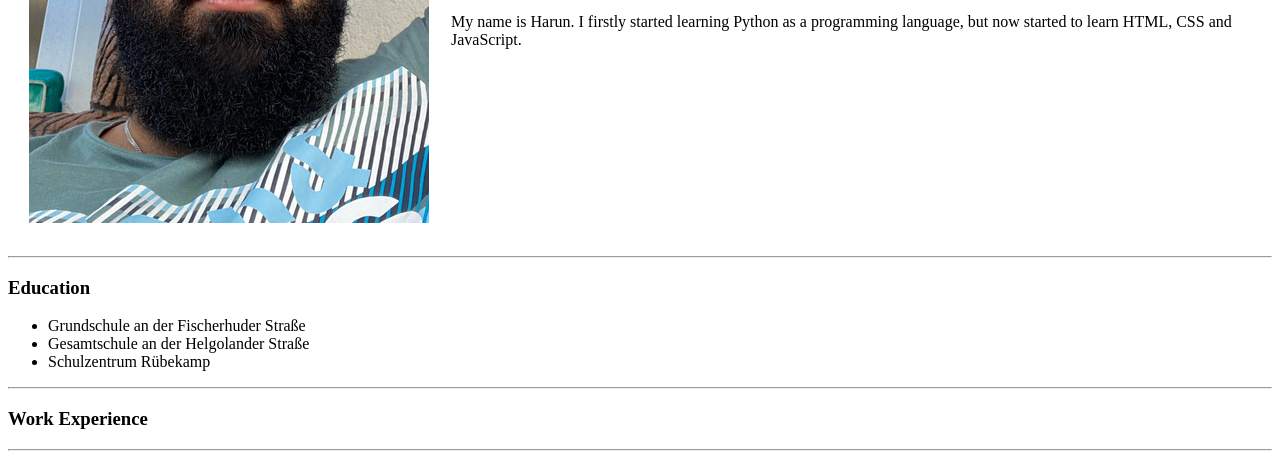
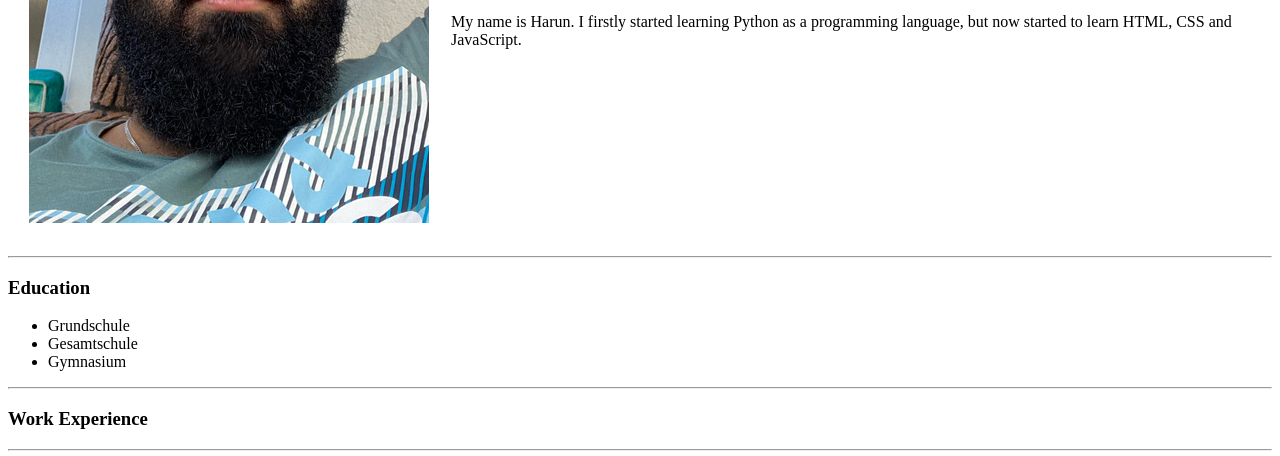
Before and after one commit to MrDaluti/cv, a plain HTML site: page index.html in a window 1280 px wide. Shown: the part 291-747 px from the top of the page. Drawn offline with Linux system fonts and the light colour scheme.

Commit message:
Update index.html

```diff
--- a/index.html
+++ b/index.html
@@ -26,9 +26,9 @@
   <hr>
   <h3>Education</h3>
   <ul>
-    <li>Grundschule an der Fischerhuder Straße </li>
-    <li>Gesamtschule an der Helgolander Straße </li>
-    <li>Schulzentrum Rübekamp</li>
+    <li>Grundschule</li>
+    <li>Gesamtschule</li>
+    <li>Gymnasium</li>
   </ul>
   <hr>
   <h3>Work Experience</h3>
```
